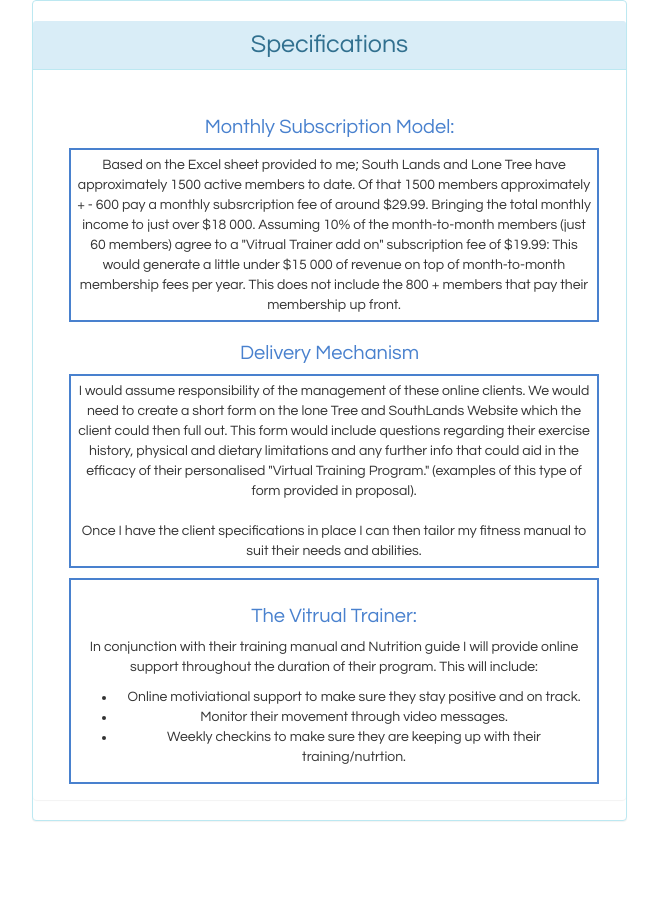
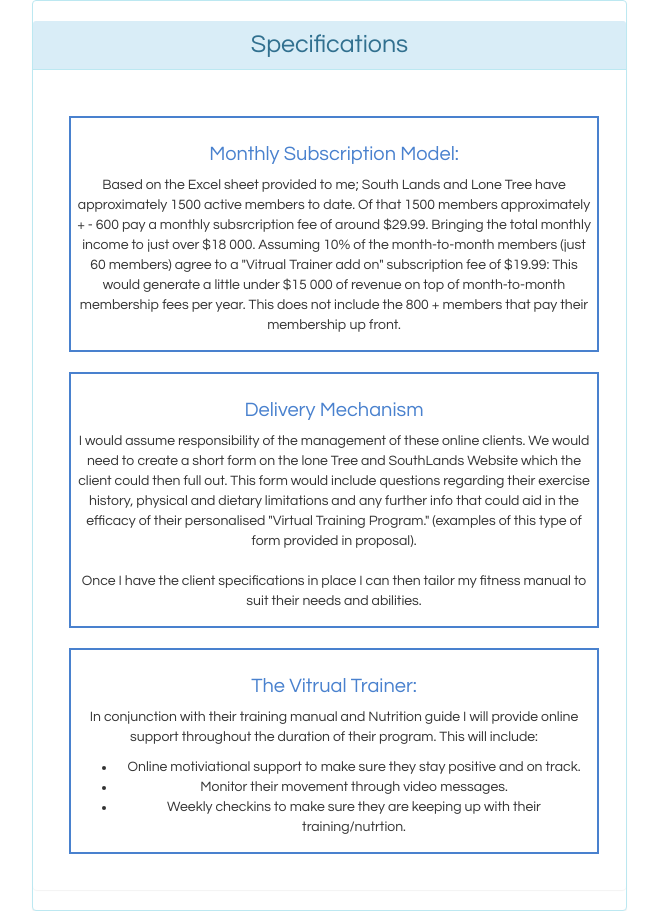
Before and after one commit to mitchelharding/TruFit-proposal, a plain HTML site: page index3.html in a window 1280 px wide. Shown: the whole page, without its empty margins (38-696 px from the left). Before the commit the page ends 842 px from the top, so only its background shows below. Drawn offline with Linux system fonts and the light colour scheme.

Commit message:
Slightly modified CSS

```diff
--- a/css/styles.css
+++ b/css/styles.css
@@ -33,10 +33,10 @@ p#note{
   width: 350px;
   font-family: "Century Gothic", CenturyGothic, AppleGothic, sans-serif;
 }
-p#index31, p#index32, #index33{
+#index31, #index32, #index33{
   padding: 5px;
   border: solid 2px #4981CE;
-  margin-left: 20px;
+  margin: 20px;
   text-align: center;
   width: 530px;
   font-family: "Century Gothic", CenturyGothic, AppleGothic, sans-serif;
--- a/index3.html
+++ b/index3.html
@@ -13,13 +13,15 @@
         <div class="panel panel-info">
           <h1 class="panel-heading">Specifications</h1>
         <div class="panel panel-body">
+        <div id="index31">
           <h2>Monthly Subscription Model:</h2>
-          <p id="index31"> Based on the Excel sheet provided to me; South Lands and Lone Tree have approximately 1500 active members to date. Of that 1500 members approximately + - 600 pay a monthly subsrcription fee of around $29.99. Bringing the total monthly income to just over $18 000. Assuming 10% of the month-to-month members (just 60 members) agree to a "Vitrual Trainer add on" subscription fee of $19.99: This would generate a little under $15 000 of revenue on top of month-to-month membership fees per year. This does not include the 800 + members that pay their membership up front.</p>
+          <p> Based on the Excel sheet provided to me; South Lands and Lone Tree have approximately 1500 active members to date. Of that 1500 members approximately + - 600 pay a monthly subsrcription fee of around $29.99. Bringing the total monthly income to just over $18 000. Assuming 10% of the month-to-month members (just 60 members) agree to a "Vitrual Trainer add on" subscription fee of $19.99: This would generate a little under $15 000 of revenue on top of month-to-month membership fees per year. This does not include the 800 + members that pay their membership up front.</p>
+        </div>
 
+        <div id="index32">
           <h2>Delivery Mechanism</h2>
-          <p id="index32"> I would assume responsibility of the management of these online clients. We would need to create a short form on the lone Tree and SouthLands Website which the client could then full out. This form would include questions regarding their exercise history, physical and dietary limitations and any further info that could aid in the efficacy of their personalised "Virtual Training Program." (examples of this type of form provided in proposal).
-
-            <br><br> Once I have the client specifications in place I can then tailor my fitness manual to suit their needs and abilities.</p>
+          <p> I would assume responsibility of the management of these online clients. We would need to create a short form on the lone Tree and SouthLands Website which the client could then full out. This form would include questions regarding their exercise history, physical and dietary limitations and any further info that could aid in the efficacy of their personalised "Virtual Training Program." (examples of this type of form provided in proposal).<br><br> Once I have the client specifications in place I can then tailor my fitness manual to suit their needs and abilities.</p>
+        </div>
 
         <div id="index33">
           <h2>The Vitrual Trainer:</h2>
```
